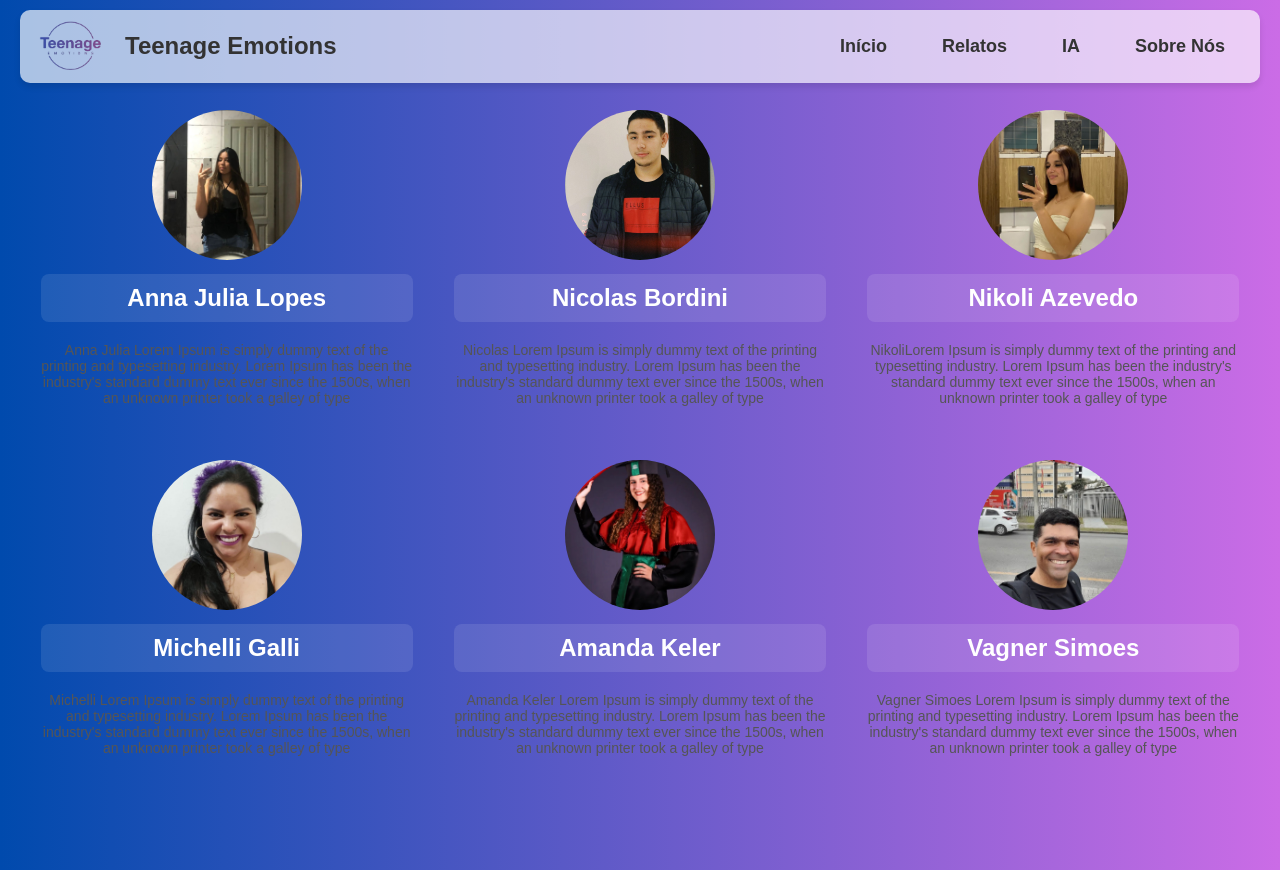
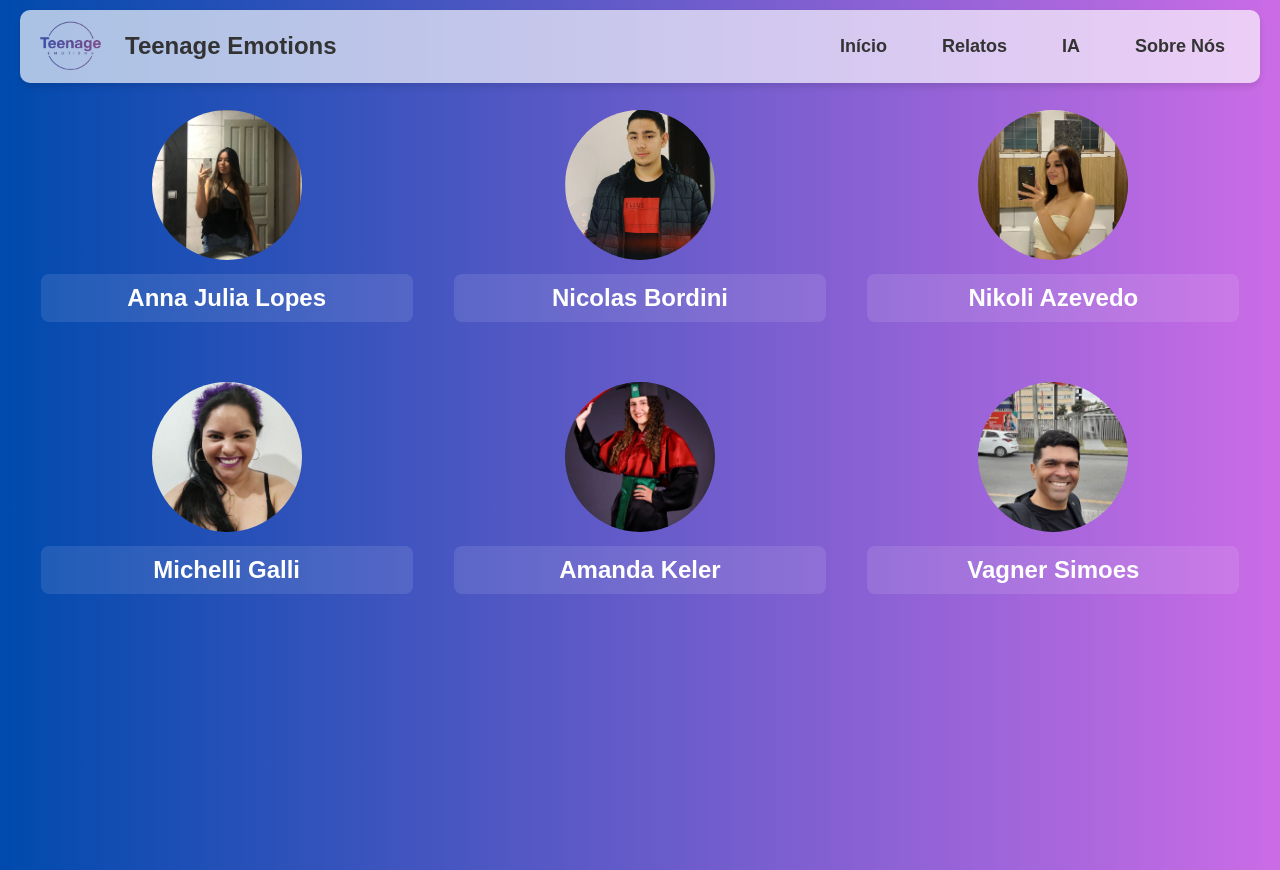
Before and after one commit to NicolasBordini/pfc-site, a website: page sobre.html in a window 1280 px wide. Drawn offline with Linux system fonts and the light colour scheme.

Commit message:
Update sobre.html

```diff
--- a/sobre.html
+++ b/sobre.html
@@ -108,7 +108,7 @@
                 <img src="foto-anna.jpg" alt="Foto de Anna Julia Lopes">
                 <h3>Anna Julia Lopes</h3>
             </a>
-            <p>Anna Julia Lorem Ipsum is simply dummy text of the printing and typesetting industry. Lorem Ipsum has been the industry's standard dummy text ever since the 1500s, when an unknown printer took a galley of type </p>
+            <p></p>
         </div>
 
         <!-- Nicolas Bordini -->
@@ -117,7 +117,7 @@
                 <img src="foto-nicolas.jpg" alt="Foto de Nicolas Bordini">
                 <h3>Nicolas Bordini</h3>
             </a>
-            <p>Nicolas Lorem Ipsum is simply dummy text of the printing and typesetting industry. Lorem Ipsum has been the industry's standard dummy text ever since the 1500s, when an unknown printer took a galley of type</p>
+            <p></p>
         </div>
 
         <!-- Nikoli Azevedo -->
@@ -126,7 +126,7 @@
                 <img src="foto-nikoli.jpg" alt="Foto de Nikoli Azevedo">
                 <h3>Nikoli Azevedo</h3>
             </a>
-            <p>NikoliLorem Ipsum is simply dummy text of the printing and typesetting industry. Lorem Ipsum has been the industry's standard dummy text ever since the 1500s, when an unknown printer took a galley of type</p>
+            <p></p>
         </div>
 
         <!-- Michelli Galli -->
@@ -135,7 +135,7 @@
                 <img src="foto-novo1.jpg" alt="Foto do Novo Autor 1">
                 <h3>Michelli Galli </h3>
             </a>
-            <p> Michelli Lorem Ipsum is simply dummy text of the printing and typesetting industry. Lorem Ipsum has been the industry's standard dummy text ever since the 1500s, when an unknown printer took a galley of type</p>
+            <p></p>
         </div>
 
         <!-- Amanda Keler -->
@@ -144,7 +144,7 @@
                 <img src="foto-novo2.jpg" alt="Foto do Novo Autor 2">
                 <h3>Amanda Keler</h3>
             </a>
-            <p>Amanda Keler Lorem Ipsum is simply dummy text of the printing and typesetting industry. Lorem Ipsum has been the industry's standard dummy text ever since the 1500s, when an unknown printer took a galley of type</p>
+            <p></p>
         </div>
 
         <!-- Vagner Simoes -->
@@ -153,7 +153,7 @@
                 <img src="foto-novo3.jpg" alt="Foto do Novo Autor 3">
                 <h3>Vagner Simoes</h3>
             </a>
-            <p>Vagner Simoes Lorem Ipsum is simply dummy text of the printing and typesetting industry. Lorem Ipsum has been the industry's standard dummy text ever since the 1500s, when an unknown printer took a galley of type</p>
+            <p></p>
         </div>
     </div>
 </body>
```
